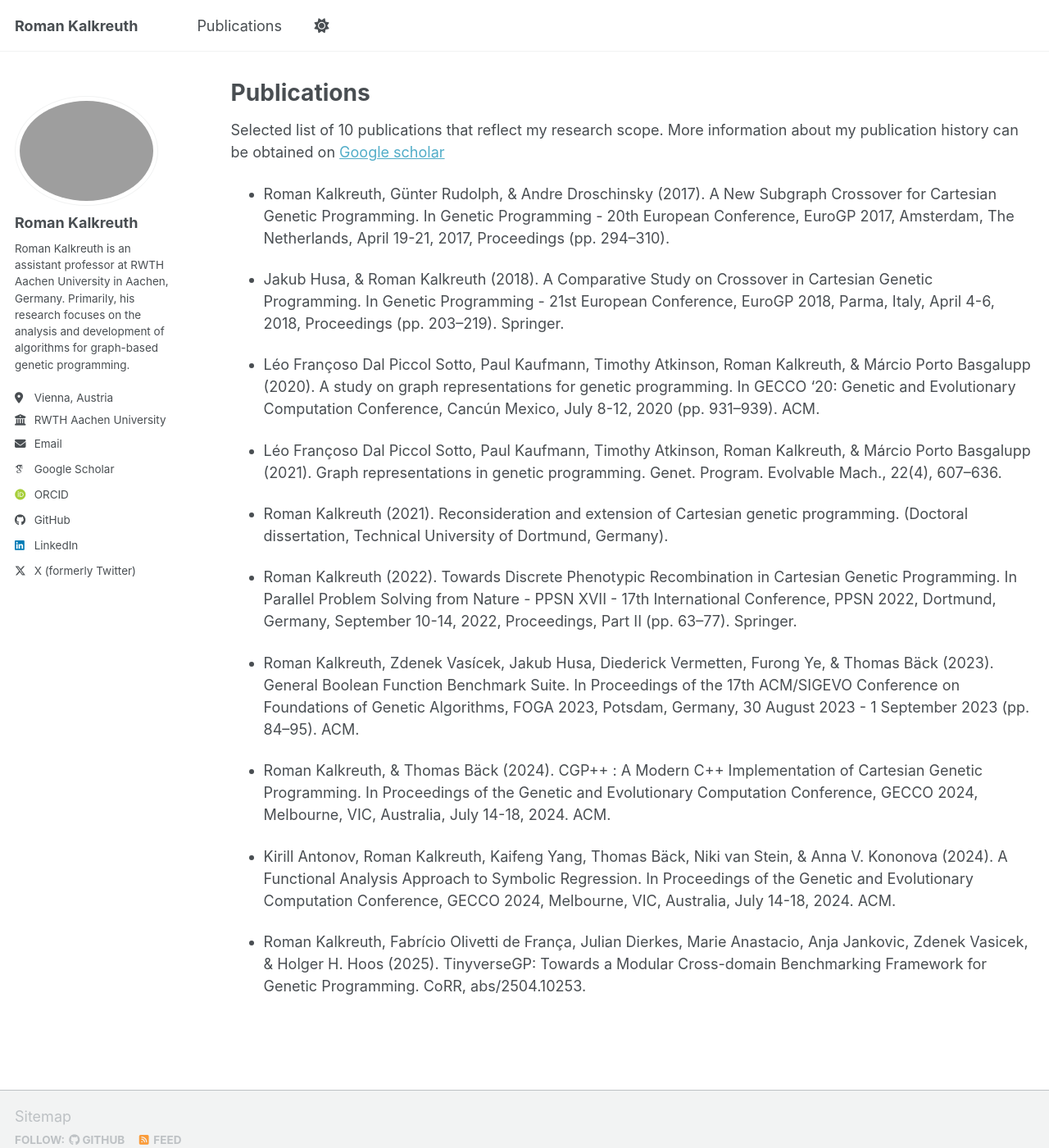
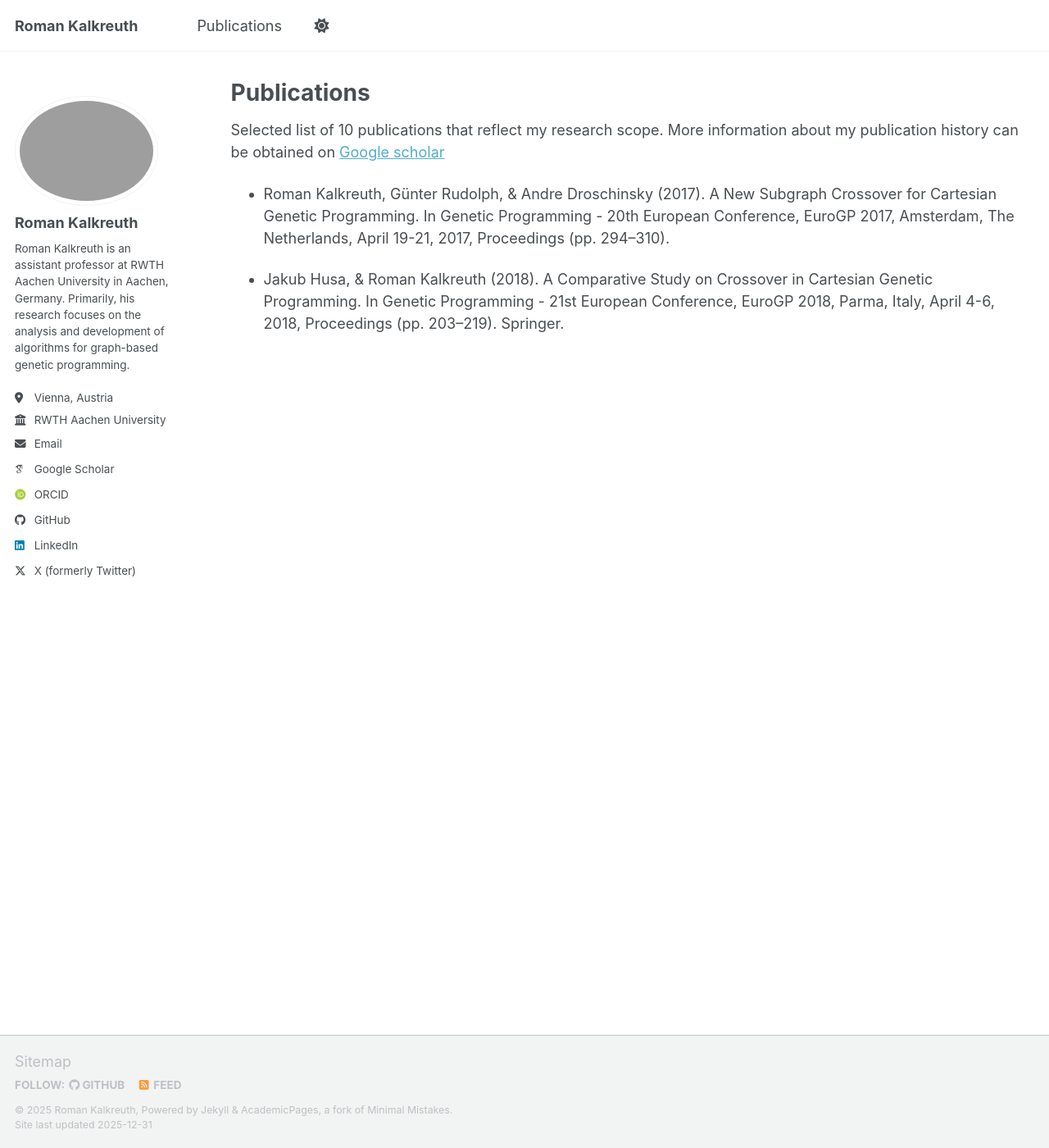
Before and after one commit to RomanKalkreuth/romankalkreuth.github.io, a Jekyll site: the page built from _pages/publications.md, in a window 1280 px wide and 1400 px high. Shown: the whole window at 82% size. Built offline with Jekyll 4.4.1, drawn with Linux system fonts in a browser that asks for light colours; some web fonts are replaced; a script bundle is joined from its source files by our own code; library files that are not in the unit come from our copies.

Commit message:
Update publications.md

```diff
--- a/_pages/publications.md
+++ b/_pages/publications.md
@@ -13,19 +13,3 @@ Selected list of 10 publications that reflect my research scope. More informatio
 * Roman Kalkreuth, Günter Rudolph, & Andre Droschinsky (2017). A New Subgraph Crossover for Cartesian Genetic Programming. In Genetic Programming - 20th European Conference, EuroGP 2017, Amsterdam, The Netherlands, April 19-21, 2017, Proceedings (pp. 294–310).
 
 * Jakub Husa, & Roman Kalkreuth (2018). A Comparative Study on Crossover in Cartesian Genetic Programming. In Genetic Programming - 21st European Conference, EuroGP 2018, Parma, Italy, April 4-6, 2018, Proceedings (pp. 203–219). Springer.
-
-* Léo Françoso Dal Piccol Sotto, Paul Kaufmann, Timothy Atkinson, Roman Kalkreuth, & Márcio Porto Basgalupp (2020). A study on graph representations for genetic programming. In GECCO '20: Genetic and Evolutionary Computation Conference, Cancún Mexico, July 8-12, 2020 (pp. 931–939). ACM.
-
-* Léo Françoso Dal Piccol Sotto, Paul Kaufmann, Timothy Atkinson, Roman Kalkreuth, & Márcio Porto Basgalupp (2021). Graph representations in genetic programming. Genet. Program. Evolvable Mach., 22(4), 607–636.
-
-* Roman Kalkreuth (2021). Reconsideration and extension of Cartesian genetic programming. (Doctoral dissertation, Technical University of Dortmund, Germany).
-
-* Roman Kalkreuth (2022). Towards Discrete Phenotypic Recombination in Cartesian Genetic Programming. In Parallel Problem Solving from Nature - PPSN XVII - 17th International Conference, PPSN 2022, Dortmund, Germany, September 10-14, 2022, Proceedings, Part II (pp. 63–77). Springer.
-
-* Roman Kalkreuth, Zdenek Vasícek, Jakub Husa, Diederick Vermetten, Furong Ye, & Thomas Bäck (2023). General Boolean Function Benchmark Suite. In Proceedings of the 17th ACM/SIGEVO Conference on Foundations of Genetic Algorithms, FOGA 2023, Potsdam, Germany, 30 August 2023 - 1 September 2023 (pp. 84–95). ACM.
-
-* Roman Kalkreuth, & Thomas Bäck (2024). CGP++ : A Modern C++ Implementation of Cartesian Genetic Programming. In Proceedings of the Genetic and Evolutionary Computation Conference, GECCO 2024, Melbourne, VIC, Australia, July 14-18, 2024. ACM.
-
-* Kirill Antonov, Roman Kalkreuth, Kaifeng Yang, Thomas Bäck, Niki van Stein, & Anna V. Kononova (2024). A Functional Analysis Approach to Symbolic Regression. In Proceedings of the Genetic and Evolutionary Computation Conference, GECCO 2024, Melbourne, VIC, Australia, July 14-18, 2024. ACM.
-
-* Roman Kalkreuth, Fabrício Olivetti de França, Julian Dierkes, Marie Anastacio, Anja Jankovic, Zdenek Vasicek, & Holger H. Hoos (2025). TinyverseGP: Towards a Modular Cross-domain Benchmarking Framework for Genetic Programming. CoRR, abs/2504.10253.
```
